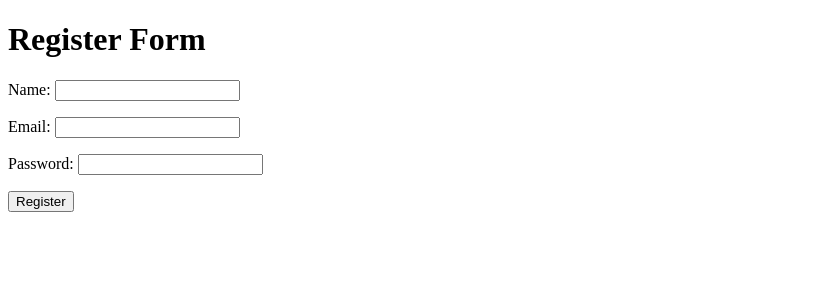
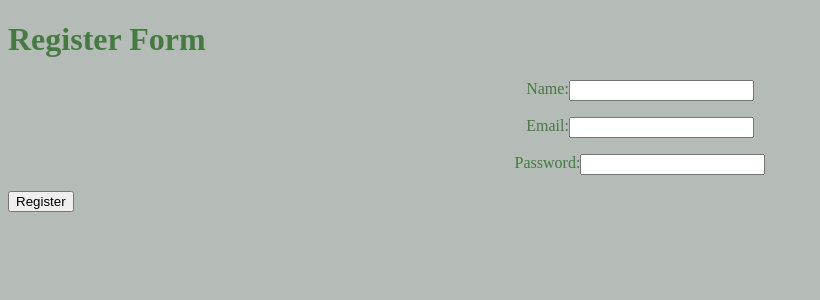
Before and after one commit to ventilationZ/laughing-octo-fiesta, a Django app: page /register/ in a window 1280 px wide. Shown: the top 300 px of the page, without its empty margins (0-820 px from the left). Run offline with Django 4.2, Linux system fonts and the light colour scheme.

Commit message:
styled working forms in work

```diff
--- a/static/style.css
+++ b/static/style.css
@@ -0,0 +1,9 @@
+body {
+    background-color: #b5bbb7;
+    justify-content: center;
+    color: #477943;
+}
+
+form p{display: flex;
+justify-content: center;
+}
--- a/templates/register.html
+++ b/templates/register.html
@@ -10,13 +10,15 @@
 <body>
 <h1>Register Form</h1>
 <form action="" method="POST">
+    <div class="duuj">
     {% csrf_token %}
     {{ reg_form.as_p }}
-    <input type="submit" name="jhbe" value="Register">
+    <input type="submit" name="jhbe" value="Register"class="jhf">
+   </div>
 </form>
 {% if submit_button == "Register" %}
 
-{{ name }}
+{{  name }}
 {{ email }}
 
 {% endif %}
```
Also changed, not shown: templates/members.html (+10 -4 lines).
